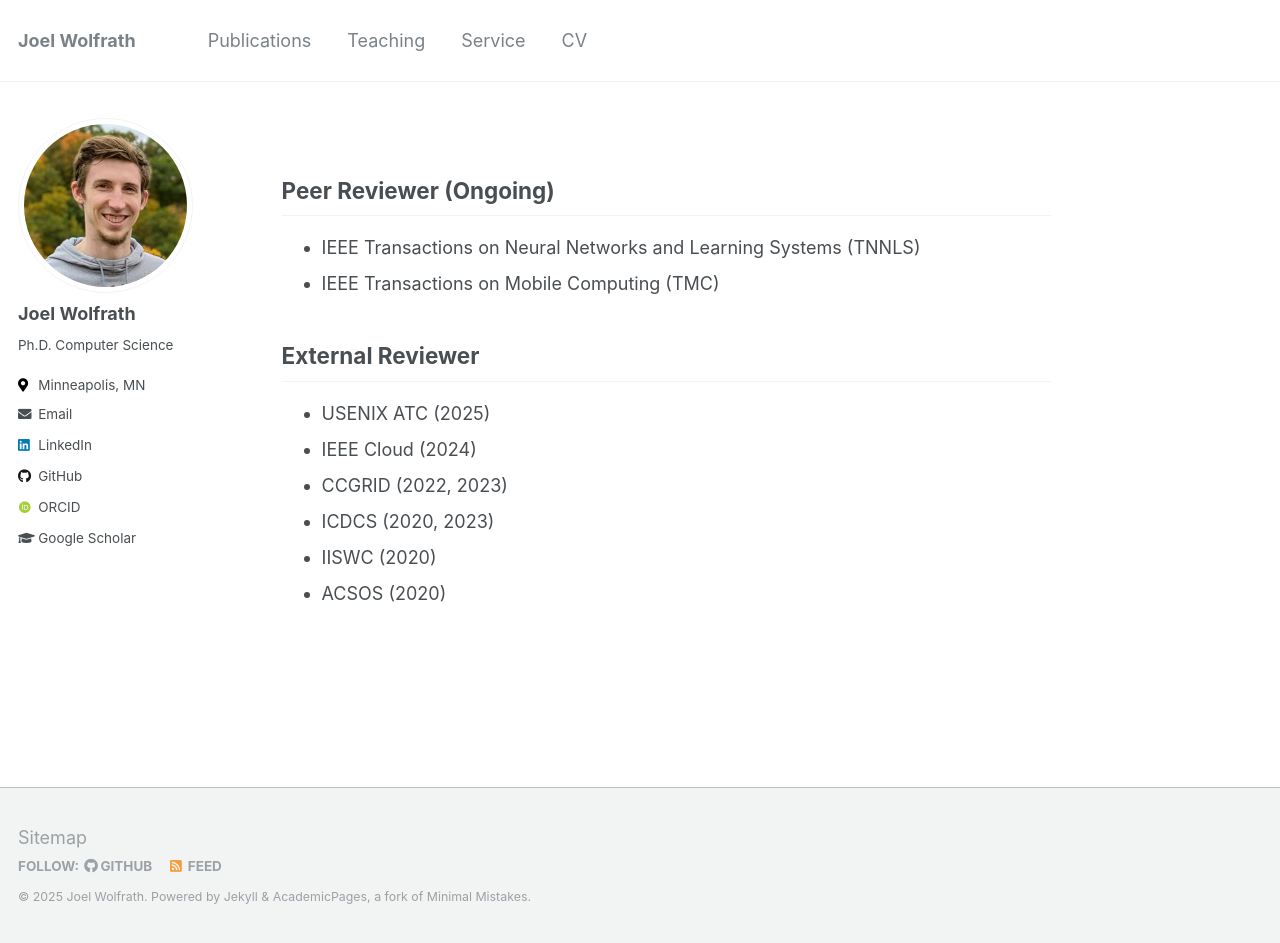
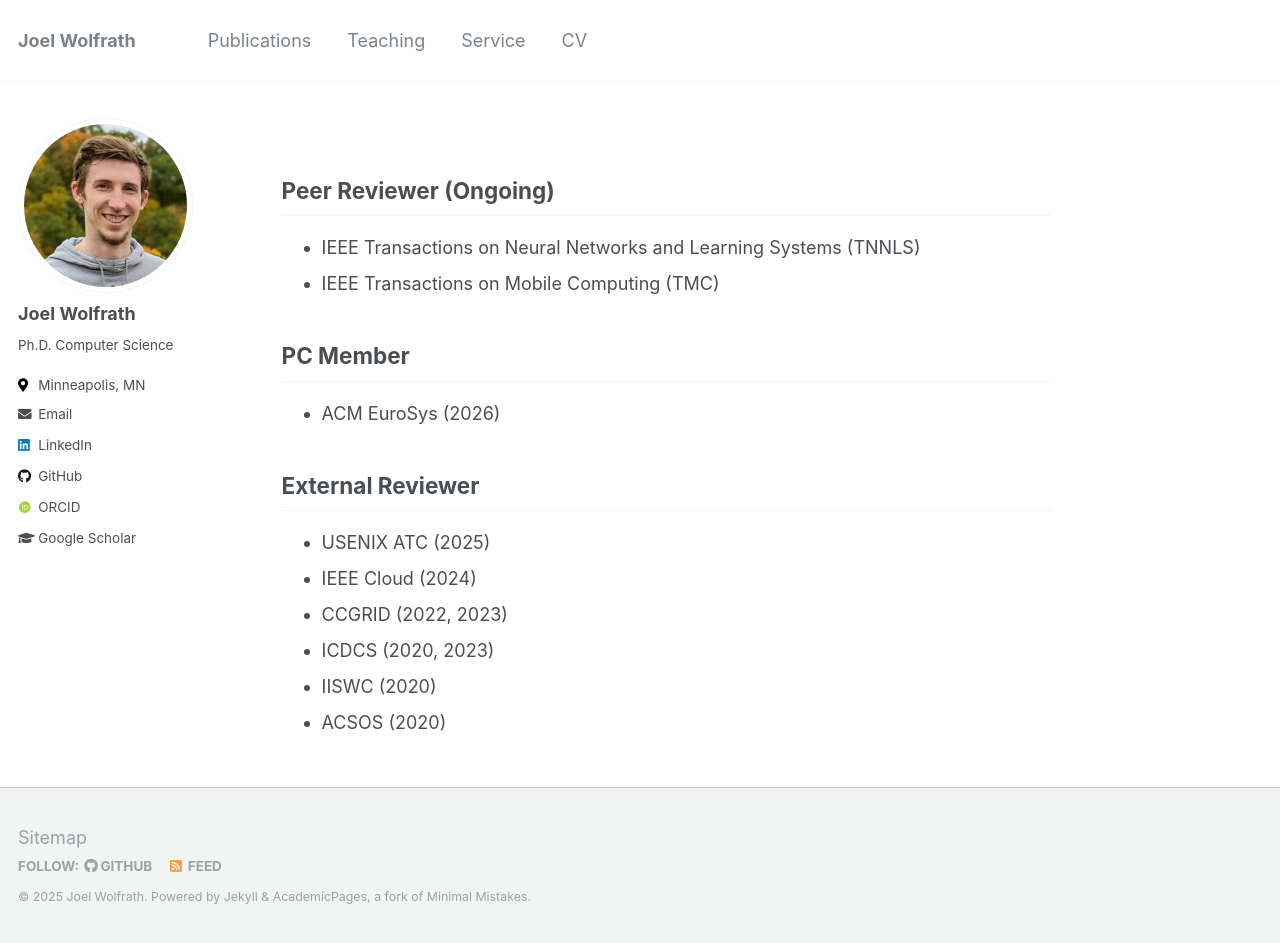
Before and after one commit to jswolfrath/jswolfrath.github.io, a Jekyll site: the page built from _pages/service.md, in a window 1280 px wide and 943 px high. Built offline with Jekyll 4.4.1, drawn with Linux system fonts in a browser that asks for light colours; some web fonts are replaced.

Commit message:
add eurosys update

```diff
--- a/_pages/service.md
+++ b/_pages/service.md
@@ -8,6 +8,9 @@ title: ""
 * IEEE Transactions on Neural Networks and Learning Systems (TNNLS)
 * IEEE Transactions on Mobile Computing (TMC)
 
+## PC Member
+* ACM EuroSys (2026)
+
 ## External Reviewer
 
 * USENIX ATC (2025)
```
